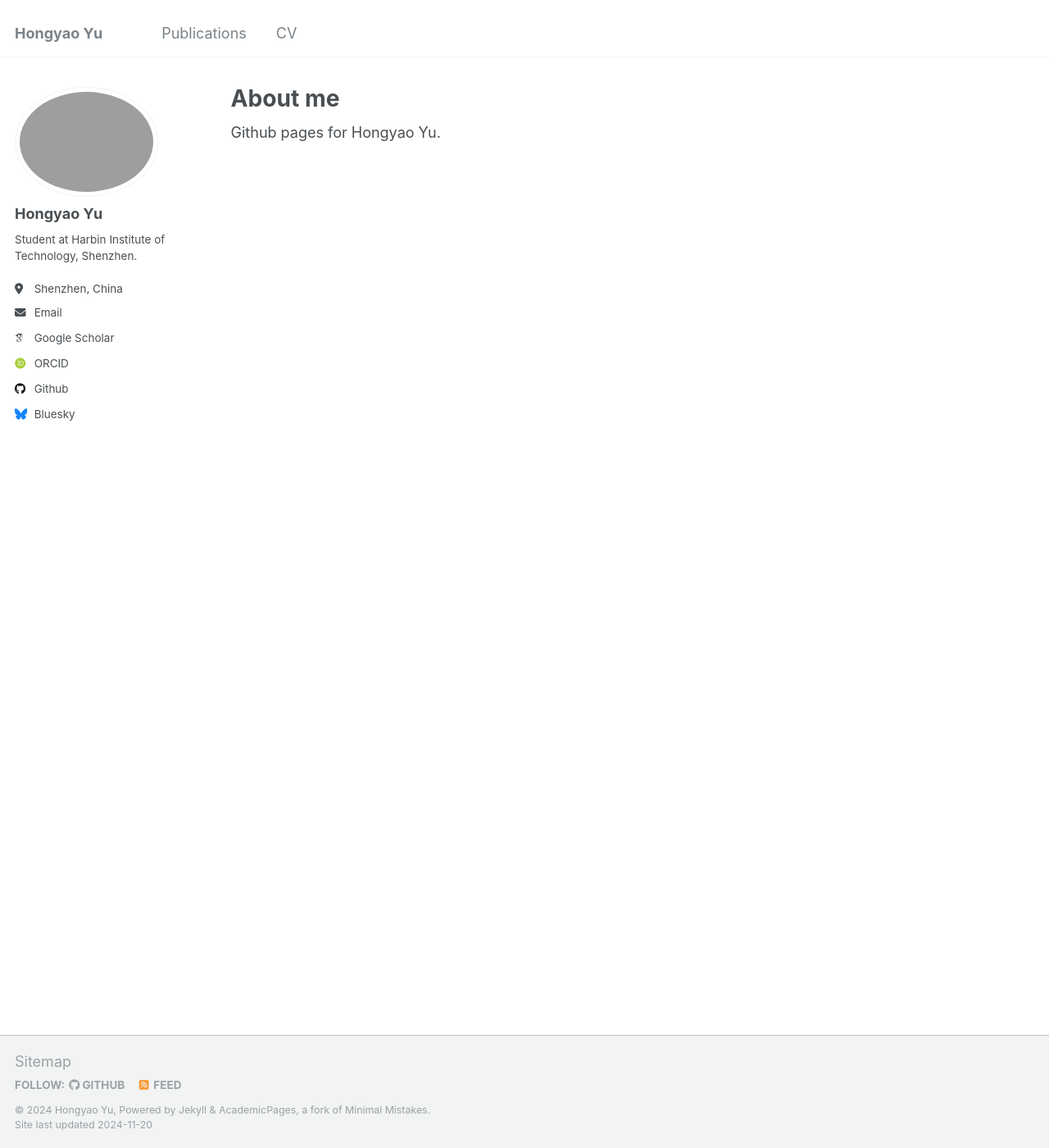
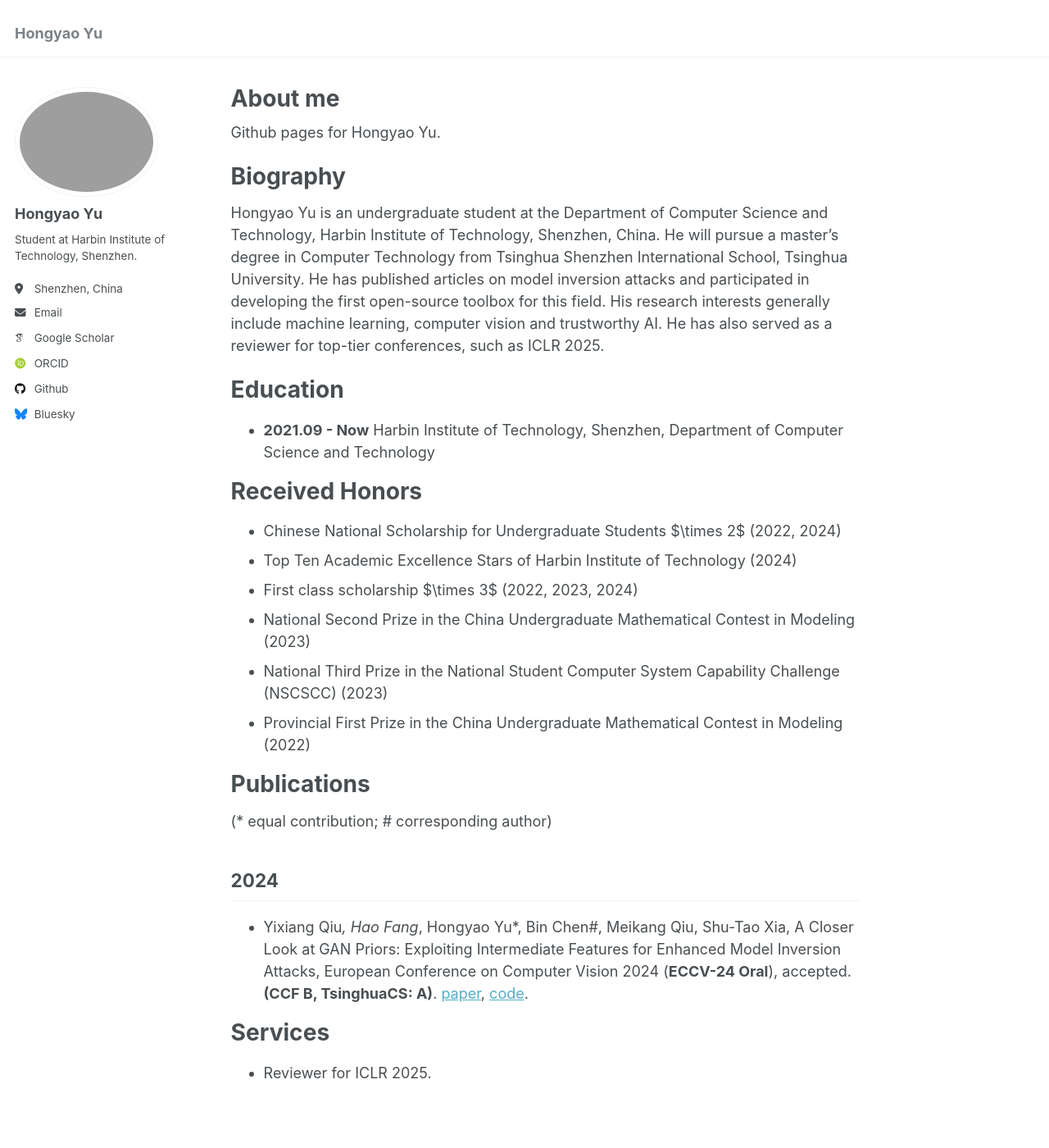
Before and after one commit to Chrisqcwx/Chrisqcwx.github.io, a Jekyll site: the page built from _pages/about.md, in a window 1280 px wide and 1400 px high. Shown: the whole window at 82% size. Built offline with Jekyll 4.4.1, drawn with Linux system fonts in a browser that asks for light colours; some web fonts are replaced.

Commit message:
feat: add about me

```diff
--- a/_pages/about.md
+++ b/_pages/about.md
@@ -8,3 +8,32 @@ redirect_from:
 ---
 
 Github pages for Hongyao Yu.
+
+# Biography
+
+Hongyao Yu is an undergraduate student at the Department of Computer Science and Technology, Harbin Institute of Technology, Shenzhen, China. He will pursue a master's degree in Computer Technology from Tsinghua Shenzhen International School, Tsinghua University. He has published articles on model inversion attacks and participated in developing the first open-source toolbox for this field. His research interests generally include machine learning, computer vision and trustworthy AI. He has also served as a reviewer for top-tier conferences, such as ICLR 2025.
+
+# Education
+
+- **2021.09 - Now** Harbin Institute of Technology, Shenzhen, Department of Computer Science and Technology
+
+# Received Honors
+
++ Chinese National Scholarship for Undergraduate Students $\times 2$ (2022, 2024)
++ Top Ten Academic Excellence Stars of Harbin Institute of Technology (2024)
++ First class scholarship $\times 3$ (2022, 2023, 2024)
++ National Second Prize in the China Undergraduate Mathematical Contest in Modeling (2023)
++ National Third Prize in the National Student Computer System Capability Challenge (NSCSCC) (2023)
++ Provincial First Prize in the China Undergraduate Mathematical Contest in Modeling (2022)
+
+# Publications
+
+(* equal contribution; # corresponding author)
+
+## 2024
+
++ Yixiang Qiu*, Hao Fang*, Hongyao Yu*, Bin Chen#, Meikang Qiu, Shu-Tao Xia, A Closer Look at GAN Priors: Exploiting Intermediate Features for Enhanced Model Inversion Attacks, European Conference on Computer Vision 2024 (**ECCV-24 Oral**), accepted. **(CCF B, TsinghuaCS: A)**. [paper](https://arxiv.org/abs/2407.13863), [code](https://github.com/ffhibnese/Model-Inversion-Attack-ToolBox).
+
+# Services
+
++ Reviewer for ICLR 2025.
```
Also changed, not shown: _data/navigation.yml (+4 -4 lines).
